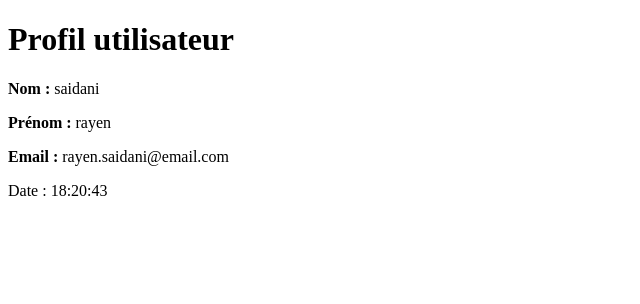
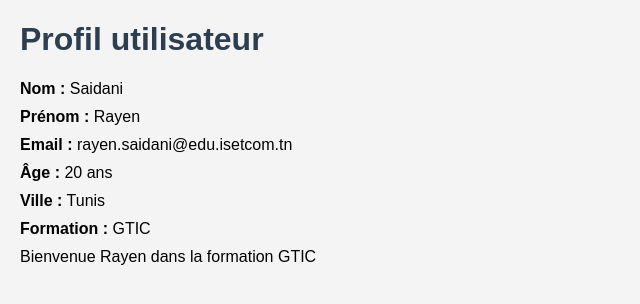
Before and after one commit to rayensaidani-001/GestionFormations, a PHP site: page /profil.php in a window 1280 px wide. Shown: the top 304 px of the page, without its empty margins (0-640 px from the left). Run offline with PHP 8.4, Linux system fonts and the light colour scheme.

Commit message:
TP2 : Introduction PHP et affichage dynamique

```diff
--- a/profil.php
+++ b/profil.php
@@ -1,19 +1,49 @@
 <?php
-$nom = "saidani";
-$prenom = "rayen";
-$email = "rayen.saidani@email.com";
+
+$nom = "Saidani";
+$prenom = "Rayen";
+$email = "rayen.saidani@edu.isetcom.tn";
+$age = 20;
+
+$ville = "Tunis";
+$formation = "GTIC";
+
 ?>
+
 <!DOCTYPE html>
+
 <html lang="fr">
+
 <head>
-<meta charset="UTF-8">
-<title>Profil utilisateur</title>
+
+    <meta charset="UTF-8">
+
+    <title>Profil utilisateur</title>
+
+    <link rel="stylesheet" href="css/style.css">
+
 </head>
+
 <body>
-<h1>Profil utilisateur</h1>
-<p><strong>Nom :</strong> <?= $nom ?></p>
-<p><strong>Prénom :</strong> <?= $prenom ?></p>
-<p><strong>Email :</strong> <?= $email ?></p>
-<p>Date : <?= date("H:i:s") ?></p>
+
+    <h1>Profil utilisateur</h1>
+
+    <p><strong>Nom :</strong> <?php echo $nom; ?></p>
+
+    <p><strong>Prénom :</strong> <?php echo $prenom; ?></p>
+
+    <p><strong>Email :</strong> <?php echo $email; ?></p>
+
+    <p><strong>Âge :</strong> <?php echo $age; ?> ans</p>
+
+    <p><strong>Ville :</strong> <?php echo $ville; ?></p>
+
+    <p><strong>Formation :</strong> <?php echo $formation; ?></p>
+
+    <?php
+        echo "<p>Bienvenue $prenom dans la formation $formation</p>";
+    ?>
+
 </body>
+
 </html>
```
